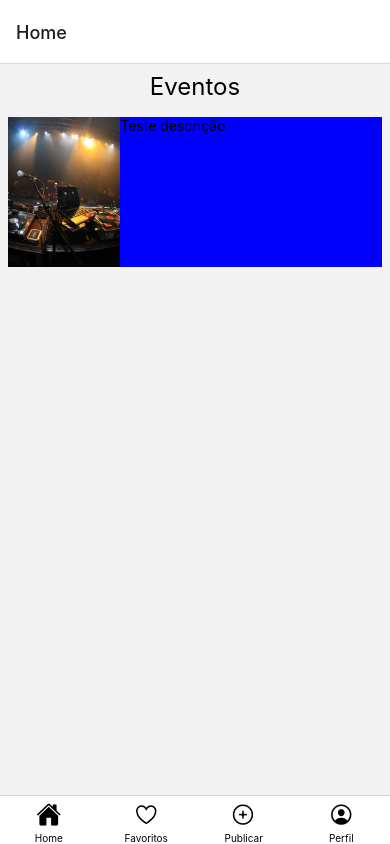
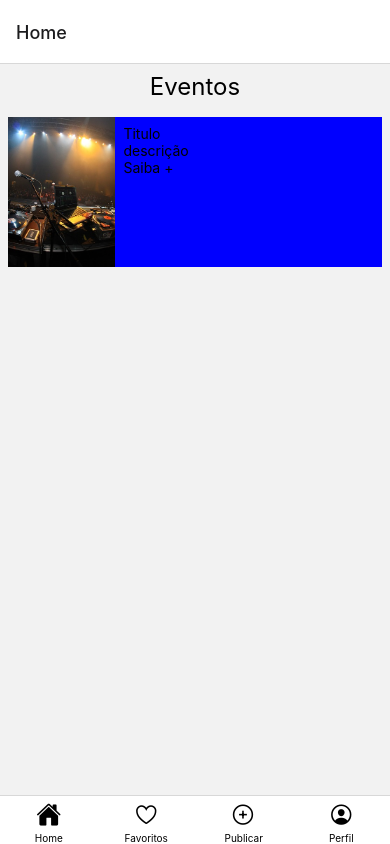
Before and after one commit to R0drigo-Pedroso/Projeto-Fala-no-Mic, a React Native app: screen /Home in a window 390 px wide. Built offline with nearby package versions, Linux system fonts and the light colour scheme.

Commit message:
Update Home.js

```diff
--- a/src/screens/Home.js
+++ b/src/screens/Home.js
@@ -1,4 +1,11 @@
-import { StatusBar, StyleSheet, Text, View, Image } from "react-native";
+import {
+  StatusBar,
+  StyleSheet,
+  Text,
+  View,
+  Image,
+  Pressable,
+} from "react-native";
 import React from "react";
 import { SafeAreaView } from "react-native-safe-area-context";
 
@@ -7,15 +14,22 @@ import imageteste from "../../assets/image/festahiphop.jpg";
 function Home() {
   return (
     <SafeAreaView>
-      <StatusBar />
+      <StatusBar barStyle="default" />
       <Text style={estilos.titulo}>Eventos</Text>
+
       <View style={estilos.areaConteudo}>
         <View style={estilos.image}>
           <Image style={estilos.imageTamanho} source={imageteste} />
         </View>
 
         <View style={estilos.descricao}>
-          <Text>Teste descrição</Text>
+          <View>
+            <Text>Titulo</Text>
+            <Text>descrição</Text>
+          </View>
+          <Pressable>
+            <Text>Saiba +</Text>
+          </Pressable>
         </View>
       </View>
     </SafeAreaView>
@@ -30,19 +44,25 @@ const estilos = StyleSheet.create({
     fontSize: 24,
     padding: 8,
   },
+
   areaConteudo: {
+    width: "100%",
     flexDirection: "row",
-    margin: 8,
+    padding: 8,
   },
+
   image: {
-    width: "30%",
+    flex: 0.3,
   },
+
   imageTamanho: {
     width: "100%",
     height: 150,
   },
+
   descricao: {
-    width: "70%",
+    flex: 0.7,
     backgroundColor: "blue",
+    padding: 8,
   },
 });
```
